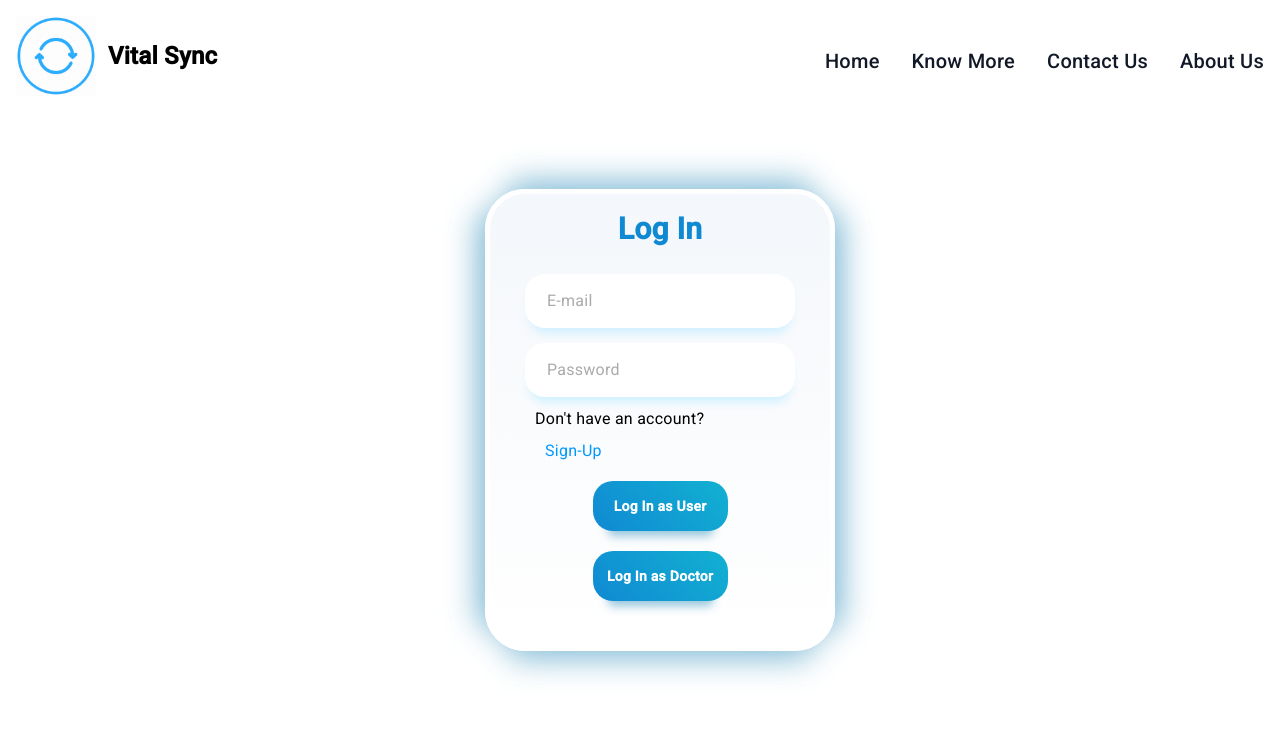
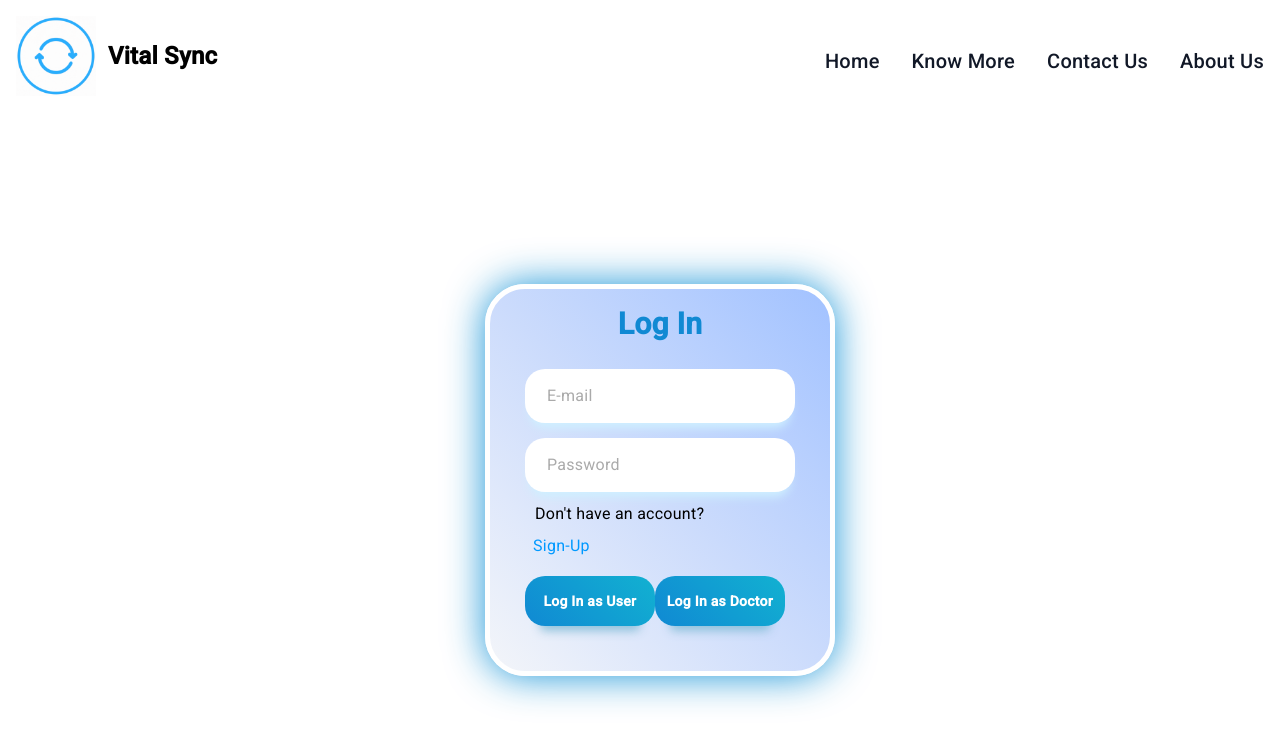
Before and after one commit to supranshu/ChronicDisease-Agnethon, an Angular app in the folder ChronicFront/: page /login in a window 1280 px wide. Shown: the top 744 px of the page. Built offline with nearby package versions, Linux system fonts and the light colour scheme.

Commit message:
styling2

```diff
--- a/ChronicFront/src/app/pages/login/login.component.css
+++ b/ChronicFront/src/app/pages/login/login.component.css
@@ -5,15 +5,17 @@
     border-radius: 40px;
     padding: 25px 35px;
     border: 5px solid rgb(255, 255, 255);
-    box-shadow: rgba(133, 189, 215, 0.8784313725) 0px 30px 30px -20px,
-                rgba(133, 189, 215, 0.8784313725) 0px -30px 30px -20px,
-                rgba(133, 189, 215, 0.8784313725) 30px 0px 30px -20px,
-                rgba(133, 189, 215, 0.8784313725) -30px 0px 30px -20px;
+    -webkit-box-shadow:0px 0px 39px 0px rgba(0,137,211,0.9);
+-moz-box-shadow: 0px 0px 39px 0px rgba(0,137,211,0.9);
+box-shadow: 0px 0px 39px 0px rgba(0,137,211,0.9);
     margin: 20px;
     position: absolute;
     top: 50%;
     left: 50%;
     transform: translate(-50%, -50%);
+    margin-top: 80px;
+
+    background-image: linear-gradient(to right top, #f3f5f9, #dfe8fb, #cbdbfc, #b7cffe, #a2c2ff);
   }
 
   .styling{
@@ -70,8 +72,9 @@
   }
 
   .form .login-button {
-    display: block;
-    width: 50%;
+    display: inline-block;
+    width: 48%;
+    /* margin-left: 10px; */
     font-weight: bold;
     background: linear-gradient(45deg, rgb(16, 137, 211) 0%, rgb(18, 177, 209) 100%);
     color: white;
--- a/ChronicFront/src/app/pages/login/login.component.html
+++ b/ChronicFront/src/app/pages/login/login.component.html
@@ -32,8 +32,8 @@
     <form  class="form">
       <input required="" [(ngModel)]="loginData.email" class="input" type="email" name="email" id="email" placeholder="E-mail">
       <input required="" [(ngModel)]="loginData.password" class="input" type="password" name="password" id="password" placeholder="Password">
-      <span class="forgot-password">Don't have an account?<a routerLink="/sign-up" class="forgot-password" style="font-size: 16px;">Sign-Up</a></span>
-      <button class="login-button" type="submit" (click)="doLoginU()" value="Log In as User">Log In as User</button>
-      <button class="login-button" type="submit" (click)="doLoginD()" value="Log In as Doctor">Log In as Doctor</button>
+      <span class="forgot-password">Don't have an account?<a routerLink="/signup" class="forgot-password" style="font-size: 16px; margin-left:-2px;">Sign-Up</a></span>
+      <button class="login-button" type="submit" (click)="doLoginU()" value="Log In as User" >Log In as User</button>
+      <button class="login-button" type="submit" (click)="doLoginD()" value="Log In as Doctor" style="margin-left: 0.5px;">Log In as Doctor</button>
     </form>
 </div>
--- a/ChronicFront/src/app/pages/sign-up/sign-up.component.css
+++ b/ChronicFront/src/app/pages/sign-up/sign-up.component.css
@@ -10,16 +10,17 @@
     border-radius: 40px;
     padding: 25px 35px;
     border: 5px solid rgb(255, 255, 255);
-    box-shadow: rgba(133, 189, 215, 0.8784313725) 0px 30px 30px -20px,
-    rgba(133, 189, 215, 0.8784313725) 0px -30px 30px -20px,
-    rgba(133, 189, 215, 0.8784313725) 30px 0px 30px -20px,
-    rgba(133, 189, 215, 0.8784313725) -30px 0px 30px -20px;
+    -webkit-box-shadow:0px 0px 39px 0px rgba(0,137,211,0.9);
+-moz-box-shadow: 0px 0px 39px 0px rgba(0,137,211,0.9);
+box-shadow: 0px 0px 39px 0px rgba(0,137,211,0.9);
     margin: 20px;
     position: absolute;
     top: 50%;
     left: 50%;
     transform: translate(-50%, -50%);
     margin-top: 100px;
+
+    background-image: linear-gradient(to right top, #f3f5f9, #dfe8fb, #cbdbfc, #b7cffe, #a2c2ff);
   }
 
   .heading {
--- a/ChronicFront/src/app/pages/sign-up/sign-up.component.html
+++ b/ChronicFront/src/app/pages/sign-up/sign-up.component.html
@@ -1,4 +1,4 @@
-<nav class="bg-white border-gray-200 dark:bg-gray-900">
+<nav class="bg-white border-gray-200 dark:bg-gray-900" style="">
     <div class="max-w-screen-xl flex flex-wrap items-center justify-between mx-auto p-4">
       <a class="flex items-center space-x-3 rtl:space-x-reverse">
         <img src="/assets/logo_white.gif" class="h-20" alt="Flowbite Logo" />
```
